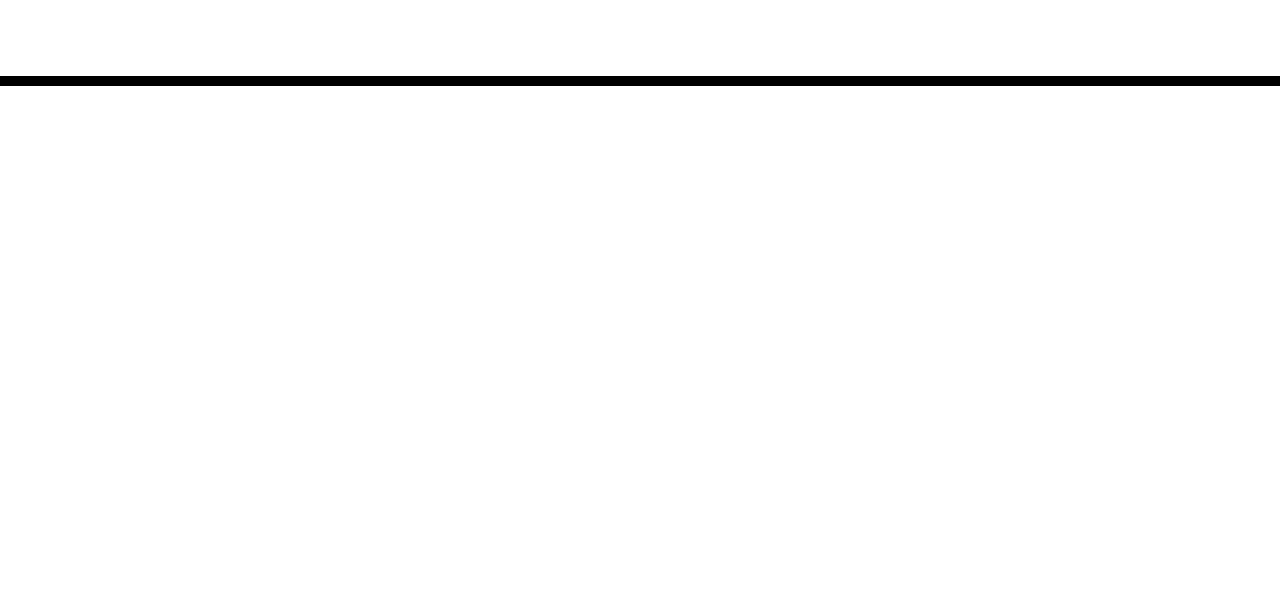
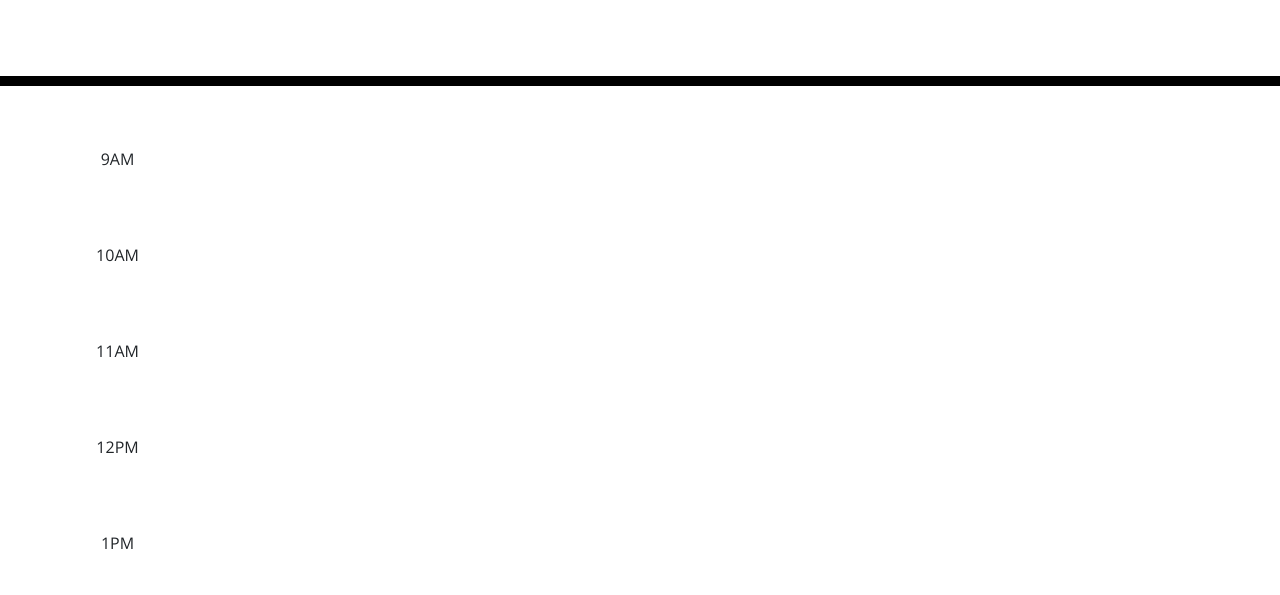
Before and after one commit to DeltaBreaker/Simple-Day-Scheduler, a plain HTML site: page index.html in a window 1280 px wide. Shown: the part 182-777 px from the top of the page. Drawn offline with nearby package versions, Linux system fonts and the light colour scheme; files that its build step writes are made by us from their sources.

Commit message:
Added time blocks to main container with a nested element displaying the time

```diff
--- a/index.html
+++ b/index.html
@@ -18,7 +18,7 @@
       href="https://fonts.googleapis.com/css?family=Open+Sans&display=swap"
       rel="stylesheet"
     />
-    <link rel="stylesheet" href="style.css" />
+    <link rel="stylesheet" href="res/style.css" />
     <title>Work Day Scheduler</title>
   </head>
 
@@ -34,5 +34,6 @@
 
     <script src="https://code.jquery.com/jquery-3.4.1.min.js"></script>
     <script src="https://cdnjs.cloudflare.com/ajax/libs/moment.js/2.24.0/moment.min.js"></script>
+    <script src="res/script.js"></script>
   </body>
 </html>
--- /dev/null
+++ b/res/script.js
@@ -0,0 +1,22 @@
+var timeblockContainer = $(".container");
+
+for(var i = 9; i <= 17; i++) {
+    var timeblock = $("<timeblock>");
+    timeblock.addClass("timeblock row form-group");
+    timeblock.attr("id", i);
+
+    var time = $("<time>");
+    var timeText = "";
+    if(i < 12) {
+        timeText = i + "AM";
+    } else if(i == 12) {
+        timeText = i + "PM"
+    } else {
+        timeText = i % 12 + "PM"
+    }
+    time.text(timeText);
+    time.addClass("col-md-1 align-self-center");
+    timeblock.append(time);
+
+    timeblockContainer.append(timeblock);
+}
--- a/res/style.css
+++ b/res/style.css
@@ -25,7 +25,7 @@ textarea{
   white-space: pre-wrap;
 }
 
-.time-block{
+.timeblock{
   text-align: center;
   border-radius: 15px;
 }
```
